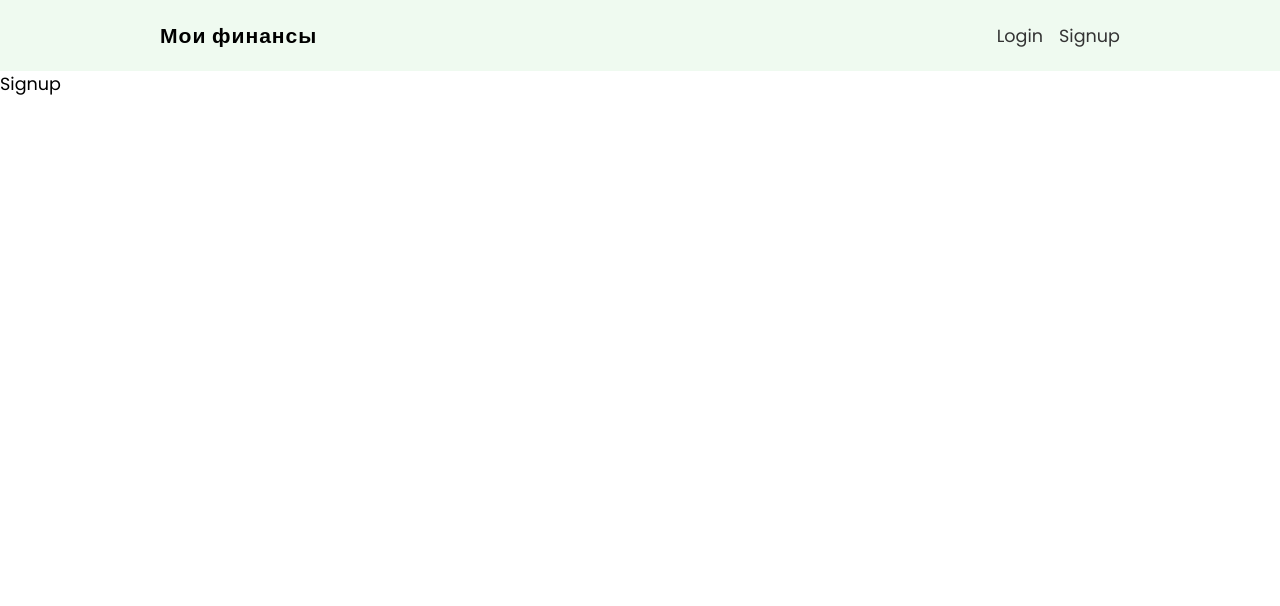
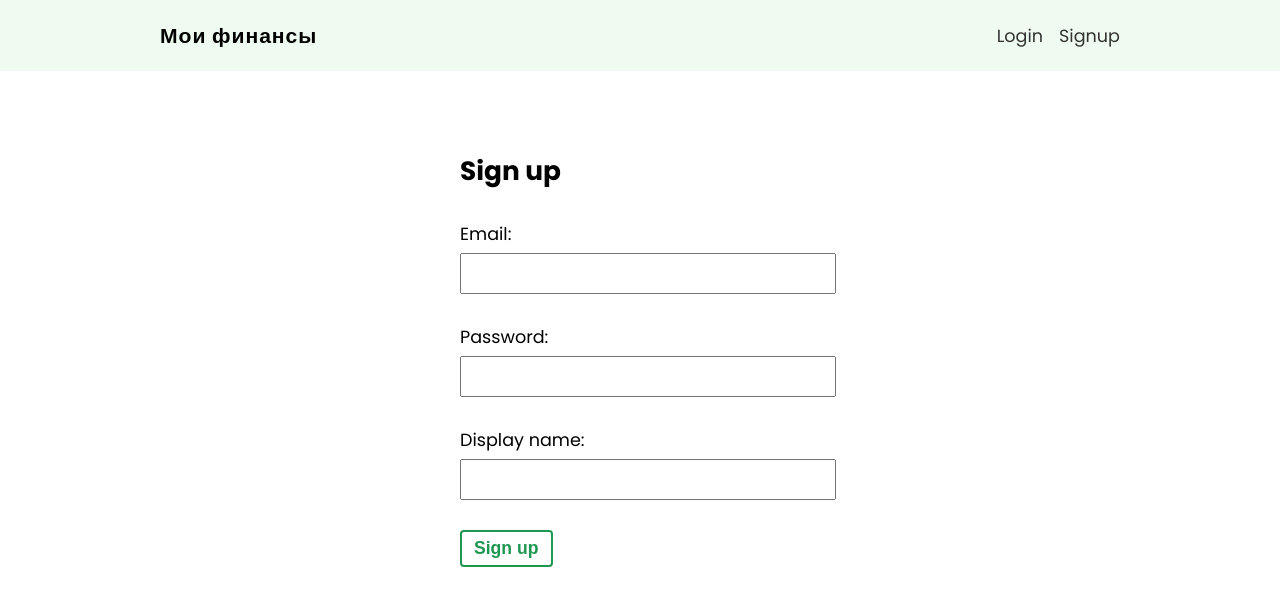
Before and after one commit to mailsmorales/finance, a React (Vite) app: page /signup in a window 1280 px wide. Shown: the top 606 px of the page. Built offline with nearby package versions, Linux system fonts and the light colour scheme.

Commit message:
create-user-auth

```diff
--- a/package.json
+++ b/package.json
@@ -8,6 +8,7 @@
     "preview": "vite preview"
   },
   "dependencies": {
+    "firebase": "^9.8.4",
     "react": "^18.0.0",
     "react-dom": "^18.0.0",
     "react-router-dom": "^6.3.0"
--- /dev/null
+++ b/src/firebase/config.js
@@ -0,0 +1,16 @@
+import { initializeApp } from "firebase/app";
+import { getFirestore } from "firebase/firestore";
+import { getAuth } from "firebase/auth";
+
+const firebaseConfig = {
+  apiKey: "AIzaSyAIRcCJRA5orddtDgG02eBQgnC79tT9mwQ",
+  authDomain: "frilance-tracker.firebaseapp.com",
+  projectId: "frilance-tracker",
+  storageBucket: "frilance-tracker.appspot.com",
+  messagingSenderId: "463625997804",
+  appId: "1:463625997804:web:117bcf55d8761e846184c9",
+};
+
+const app = initializeApp(firebaseConfig);
+export const firestore = getFirestore(app);
+export const auth = getAuth(app);
--- /dev/null
+++ b/src/hooks/useSignup.js
@@ -0,0 +1,34 @@
+import { createUserWithEmailAndPassword, updateProfile } from "firebase/auth";
+import { useState } from "react";
+import { auth } from "../firebase/config";
+
+export const useSignup = () => {
+  const [error, setError] = useState(null);
+  const [isPending, setIsPending] = useState(false);
+
+  const signup = async (email, password, name) => {
+    setError(null);
+    setIsPending(true);
+
+    try {
+      const response = await createUserWithEmailAndPassword(
+        auth,
+        email,
+        password
+      );
+      await updateProfile(response.user, {
+        displayName: name,
+      });
+    //   console.log(response);
+
+      setIsPending(false);
+      setError(null);
+    } catch (error) {
+    //   console.log(error.message);
+      setError(error.message);
+      setIsPending(false);
+    }
+  };
+
+  return { signup, error, isPending };
+};
--- a/src/pages/login/Login.jsx
+++ b/src/pages/login/Login.jsx
@@ -1,17 +1,33 @@
-import React from "react";
+import React, { useState } from "react";
 import styles from "./Login.module.css";
 
 export const Login = () => {
+  const [email, setEmail] = useState("");
+  const [password, setPassword] = useState("");
+
+  const handleSubmit = (e) => {
+    e.preventDefault();
+    console.log(email, password);
+  };
+
   return (
-    <form className={styles['login-form']}>
+    <form onSubmit={handleSubmit} className={styles["login-form"]}>
       <h2>Login</h2>
       <label>
         <span>Email:</span>
-        <input type="email" />
+        <input
+          type="email"
+          value={email}
+          onChange={(e) => setEmail(e.target.value)}
+        />
       </label>
       <label>
         <span>Password:</span>
-        <input type="password" />
+        <input
+          type="password"
+          value={password}
+          onChange={(e) => setPassword(e.target.value)}
+        />
       </label>
       <button className="btn">Login</button>
     </form>
--- a/src/pages/signup/Signup.jsx
+++ b/src/pages/signup/Signup.jsx
@@ -1,6 +1,46 @@
-import React from "react";
+import React, { useState } from "react";
+import { useSignup } from "../../hooks/useSignup";
 import styles from "./Signup.module.css";
 
 export const Signup = () => {
-  return <div>Signup</div>;
+  const [email, setEmail] = useState("");
+  const [password, setPassword] = useState("");
+  const [displayName, setDisplayName] = useState("");
+  const { signup, error, isPending } = useSignup();
+
+  const handleSubmit = async (e) => {
+    e.preventDefault();
+    await signup(email, password, displayName);
+  };
+  return (
+    <form onSubmit={handleSubmit} className={styles["signup-form"]}>
+      <h2>Sign up</h2>
+      <label>
+        <span>Email:</span>
+        <input
+          type="email"
+          value={email}
+          onChange={(e) => setEmail(e.target.value)}
+        />
+      </label>
+      <label>
+        <span>Password:</span>
+        <input
+          type="password"
+          value={password}
+          onChange={(e) => setPassword(e.target.value)}
+        />
+      </label>
+      <label>
+        <span>Display name:</span>
+        <input
+          type="text"
+          value={displayName}
+          onChange={(e) => setDisplayName(e.target.value)}
+        />
+      </label>
+      {error && <p>{error}</p>}
+      <button className="btn">Sign up</button>
+    </form>
+  );
 };
--- a/src/pages/signup/Signup.module.css
+++ b/src/pages/signup/Signup.module.css
@@ -0,0 +1,19 @@
+.signup-form {
+  max-width: 360px;
+  margin: 60px auto;
+  padding: 20px;
+}
+.signup-form label {
+  display: block;
+  margin: 30px auto;
+}
+.signup-form span {
+  display: block;
+  margin-bottom: 6px;
+}
+.signup-form input {
+  padding: 8px 6px;
+  font-size: 1em;
+  color: #777;
+  width: 100%;
+}
```
Also changed, not shown: 1 other file (tests, documents, lock files or other folders).
